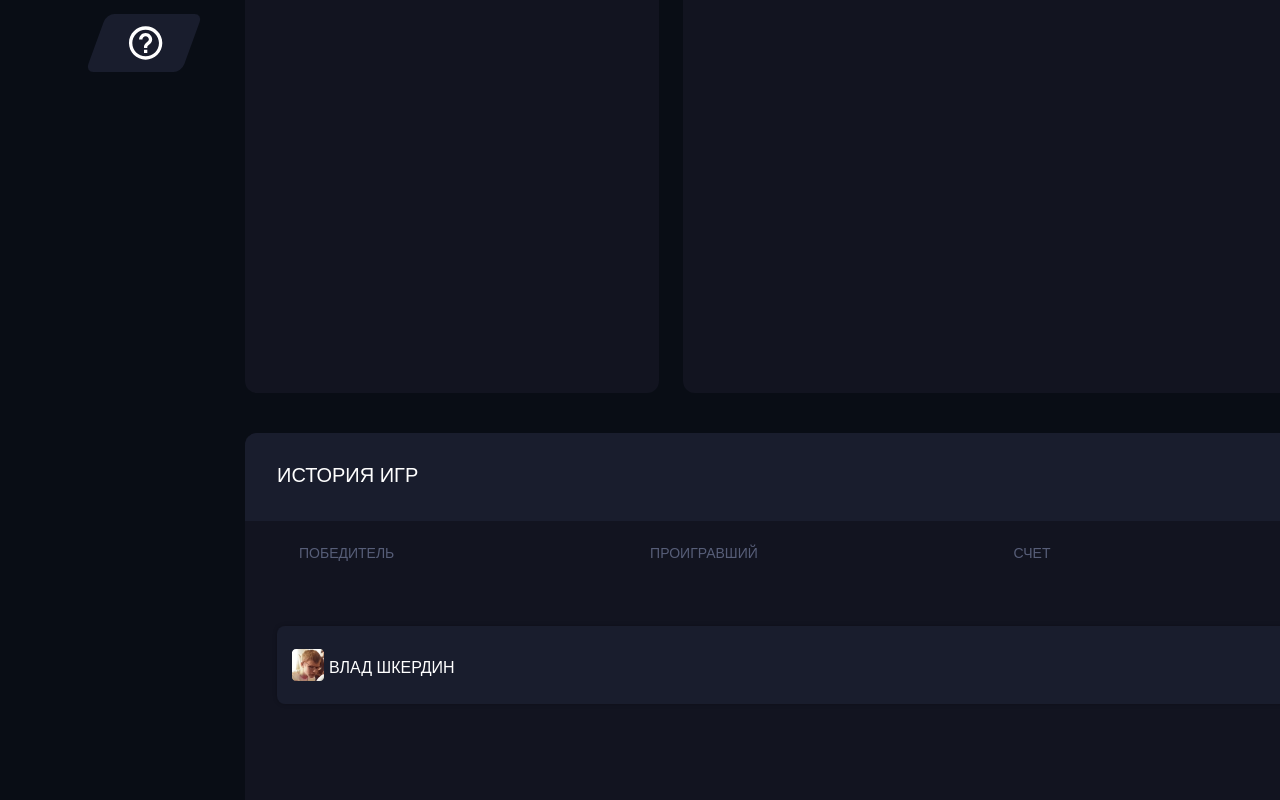
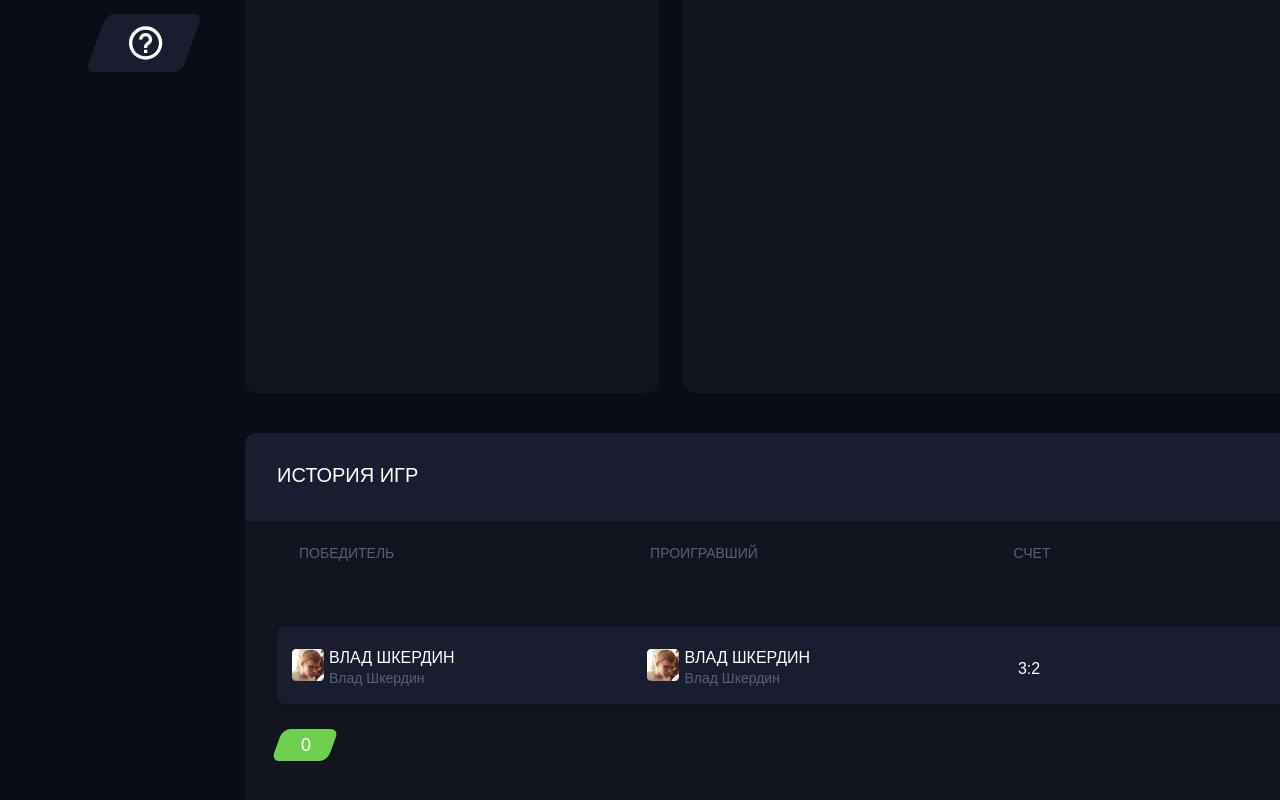
Before and after one commit to digital-volki/it_school_hack, a Next.js app: page / in a window 1280 px wide. Shown: the part 564-1364 px from the top of the page. Built offline with nearby package versions, Linux system fonts and the light colour scheme.

Commit message:
historymatch

```diff
--- a/components/BattleArena/battle.module.scss
+++ b/components/BattleArena/battle.module.scss
@@ -156,27 +156,3 @@ line-height: 19px;
 
 color: #E48D37;
 }
-.par{
-  width: 56px;
-  height: 32px;
-  background: #191D2D;
-  border-radius: 8px;
-  margin-top: 49px;
-  transform: skew(-20deg);
-
-}
-.parText{
-  display: block;
-  margin-left: 23px;
-  padding-top: 6px;
-
-  font-weight: 500;
-font-size: 18px;
-line-height: 21px;
-color: #FFFFFF;
-transform: skew(20deg);
-
-}
-.p{
-  background:#6FD04F;
-}
--- a/components/BattleArena/index.js
+++ b/components/BattleArena/index.js
@@ -2,6 +2,8 @@ import {useState} from 'react';
 import styles from './battle.module.scss'
 import clsx from "clsx";
 import {GamersComponent} from './gamers'
+import TransComponent from '../transition/trans'
+
 
 export default function BattleArena (){
   const [type, setType] = useState(0);
@@ -18,10 +20,8 @@ export default function BattleArena (){
             <button onClick={() => setType(0)} className={clsx(styles['button'], type === 0 && styles['buttonActive'])} >все игроки</button>
             <button onClick={() => setType(1)} className={clsx(styles['button'], type === 1  && styles['buttonActive'])}  >Подписчики</button>
             <button onClick={() => setType(2)} className={clsx(styles['button'], type === 2 && styles['buttonActive'])}  >Подписка</button>
-          <GamersComponent type={type}/>
-            <div className={clsx(styles['par'], type === 0 && styles['p'])}>
-              <p className={clsx(styles['parText'])}>{type}</p>
-            </div>
+            <GamersComponent type={type}/>
+            <TransComponent />
         </div>
       </div>
 
--- a/components/HistoryMatch/hismatch.module.scss
+++ b/components/HistoryMatch/hismatch.module.scss
@@ -35,6 +35,9 @@ border-radius: 12px 12px 0px 0px;
   text-transform: uppercase;
   color: #FFFFFF;
 }
+.titileandbutton{
+  margin-left: 32px;
+}
 .title{
   position:relative;
   display: flex;
@@ -53,8 +56,7 @@ border-radius: 12px 12px 0px 0px;
   position: relative;
   top:24px;
   margin-top: 24px;
-  margin-left: auto;
-  margin-right: auto;
+
   width: 1518px;
   height: 78px;
 
@@ -67,29 +69,39 @@ border-radius: 8px;
   margin-left: 15px;
   margin-top: 23px;
 }
-.dateAcc{
+.dateAll{
+  width: 1482px;
+  display: flex;
+  justify-content: space-between;
+}
+.dateAcc2{
   display: flex;
 }
 .dateAcc1{
   display: flex;
-  margin-left: 60px;
   margin-top: 30px;
 }
-.InfoPlayer{
-  height: 32px;
-  margin-top:17px;
-  margin-left: 5px;
+.dateAcc3{
+  display: flex;
+  transform: translateX(-40px);
+
 }
-.Info{
-  margin-top: 0px;
+.dateAcc4{
+  display: flex;
+  margin-top: 30px;
+
+}
+.Info1{
   margin-bottom: 0;
   font-weight: 500;
-font-size: 16px;
-text-transform: uppercase;
-color: #FFFFFF;
+font-size: 14px;
+line-height: 17px;
+text-transform: none;
+margin-left: 5px;
+color: #575E78;
 }
 .Info2{
-  margin-top: 30px;
+  margin-top: 20px;
   margin-bottom: 0;
   font-weight: 500;
   margin-left: 5px;
@@ -97,47 +109,36 @@ font-size: 16px;
 text-transform: uppercase;
 color: #FFFFFF;
 }
-.Info1{
+.Info{
+  height: 15px;
   margin-bottom: 0;
   font-weight: 500;
-font-size: 14px;
-line-height: 17px;
-text-transform: none;
-color: #575E78;
+  margin-left: 5px;
+font-size: 16px;
+text-transform: uppercase;
+color: #FFFFFF;
 }
 .chipimg{
-  margin-right: 11.5px;
+  height: 15px;
+  margin-top: 4px;
 }
-.paralle{
-  margin-top: 23px;
-margin-left: 55px;
-  width: 38px;
-  height: 32px;
-  background: linear-gradient(82.02deg, #3187FF 2.99%, #7AB6FF 95.79%);
-  transform: skew(-20deg);
-border-radius: 2px;
-
-}
-.question{
-  transform: skew(15deg);
-padding-left: 7px;
-padding-top: 3px;
-}
-.allTRan{
-  display: flex;
-  height: 25px;
-  margin-top:30px;
-  margin-left: 30px;
-}
-.Transistor{
-  height: 18px;
-  margin-top: 2px;
+.chet{
+  margin-top: 33px;
   margin-bottom: 0;
+  transform: translateX(-50px);
   font-weight: 500;
 font-size: 16px;
 line-height: 19px;
-/* identical to box height */
-
-
-color: #E48D37;
+text-transform: uppercase;
+color: #FFFFFF;
 }
+.chet1{
+  margin-top: 33px;
+  margin-bottom: 0;
+  transform: translateX(8px);
+  font-weight: 500;
+font-size: 16px;
+line-height: 19px;
+text-transform: uppercase;
+color: #FFFFFF;
+}
--- a/components/HistoryMatch/index.js
+++ b/components/HistoryMatch/index.js
@@ -1,6 +1,7 @@
 import styles from './hismatch.module.scss'
 import clsx from "clsx";
 import ResultMatch from "./result"
+import TransComponent from '../transition/trans'
 
 export default function hismatch (){
   return(
@@ -19,7 +20,10 @@ export default function hismatch (){
             <p>Награда</p>
             <p>Время</p>
           </div>
+          <div className={styles.titileandbutton}>
             <ResultMatch/>
+            <TransComponent/>
+        </div>
       </div>
     </>
   )
--- a/components/HistoryMatch/result.js
+++ b/components/HistoryMatch/result.js
@@ -6,9 +6,35 @@ export default function result (){
 return(
   <>
   <div className={clsx(styles['playerComponent'])}>
-    <div className={clsx(styles['dateAcc'])}>
-      <img alt='vladphoto' src={'./vlad.png'} className={clsx(styles['avatar'])}/>
-      <p className={clsx(styles['Info2'])}>Влад Шкердин</p>
+    <div className={clsx(styles['dateAll'])}>
+      <div className={clsx(styles['dateAcc2'])}>
+        <div>
+          <img alt='vladphoto' src={'./vlad.png'} className={clsx(styles['avatar'])}/>
+        </div>
+        <div>
+          <p className={clsx(styles['Info2'])}>Влад Шкердин</p>
+          <p className={clsx(styles['Info1'])}>Влад Шкердин</p>
+        </div>
+      </div>
+      <div className={clsx(styles['dateAcc3'])}>
+        <div>
+          <img alt='vladphoto' src={'./vlad.png'} className={clsx(styles['avatar'])}/>
+        </div>
+        <div>
+          <p className={clsx(styles['Info2'])}>Влад Шкердин</p>
+          <p className={clsx(styles['Info1'])}>Влад Шкердин</p>
+        </div>
+
+      </div>
+        <p className={clsx(styles['chet'])}>3:2</p>
+      <div className={clsx(styles['dateAcc4'])}>
+        <p className={clsx(styles['Info'])}>300</p>
+        <img alt='chip' src={'/bx-chip.svg'} className={clsx(styles['chipimg'])}/>
+        <p className={clsx(styles['Info'])}>300</p>
+        <img alt='chip' src={'/bx-star.svg'} className={clsx(styles['chipimg'])}/>
+      </div>
+      <p className={clsx(styles['chet1'])}>16.04.2021 в 21:00</p>
+
     </div>
   </div>
   </>
--- /dev/null
+++ b/components/transition/trans.js
@@ -0,0 +1,15 @@
+import {useState} from 'react';
+import styles from './trans.module.scss'
+import clsx from "clsx";
+
+export default function trans (){
+const [type, setType] = useState(0);
+return(
+    <>
+
+      <div className={clsx(styles['par'], type === 0 && styles['p'])}>
+        <p className={clsx(styles['parText'])}>{type}</p>
+      </div>
+    </>
+  )
+}
--- /dev/null
+++ b/components/transition/trans.module.scss
@@ -0,0 +1,24 @@
+.par{
+  width: 56px;
+  height: 32px;
+  background: #191D2D;
+  border-radius: 8px;
+  margin-top: 49px;
+  transform: skew(-20deg);
+
+}
+.parText{
+  display: block;
+  margin-left: 23px;
+  padding-top: 6px;
+
+  font-weight: 500;
+font-size: 18px;
+line-height: 21px;
+color: #FFFFFF;
+transform: skew(20deg);
+
+}
+.p{
+  background:#6FD04F;
+}
```
Lines whose indentation alone changed are shown as unchanged.
